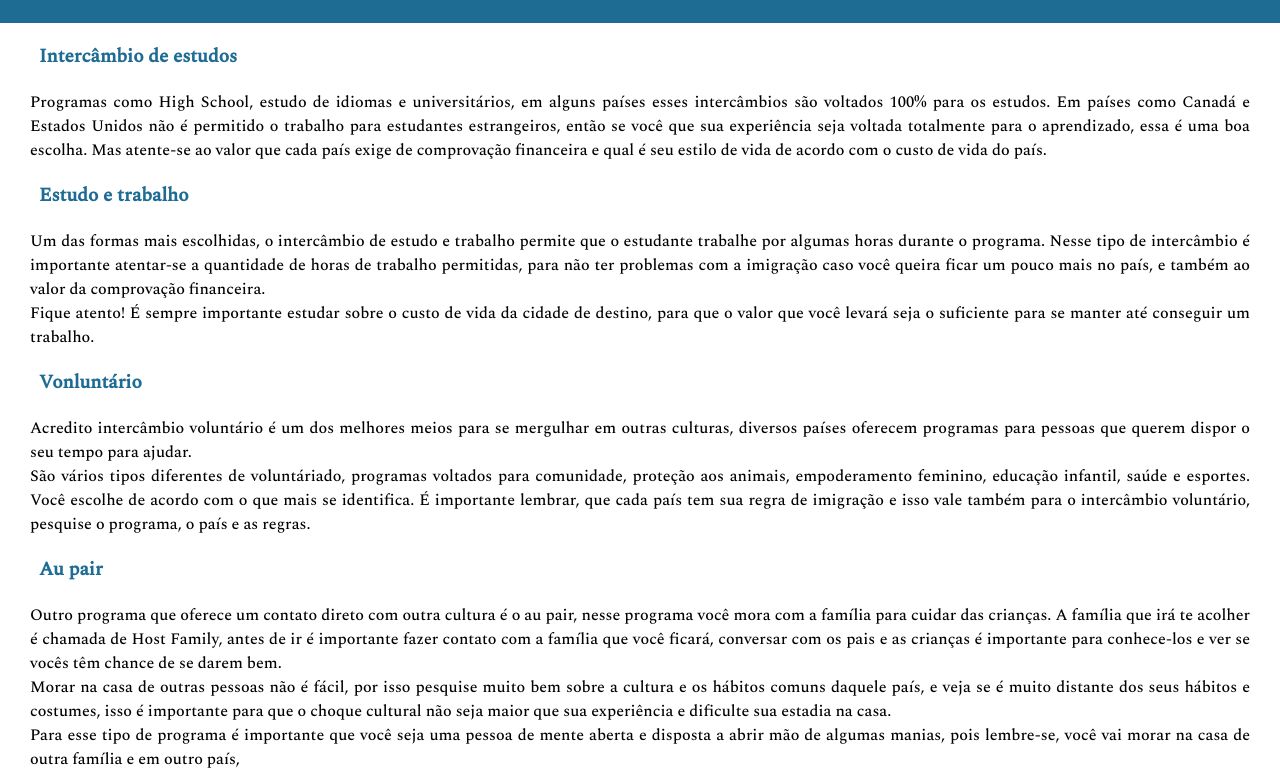
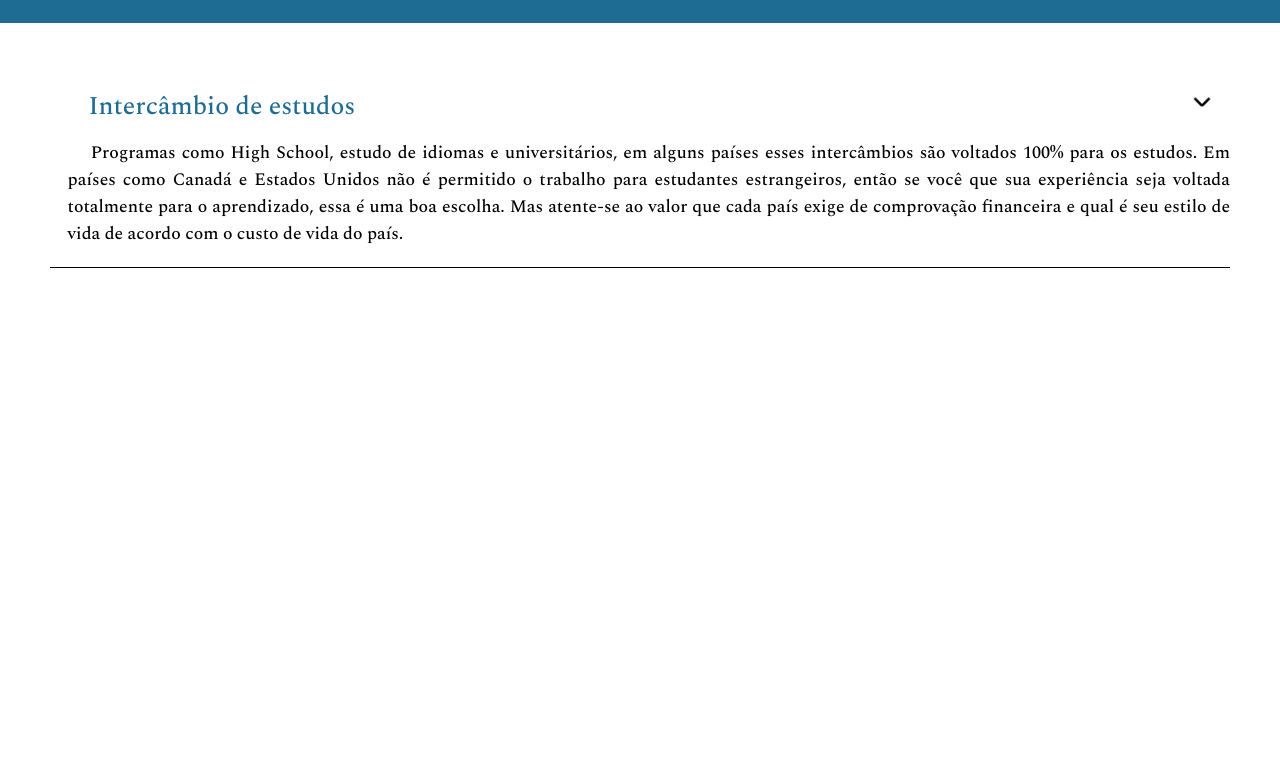
Before and after one commit to TaisaBraga/google-sites-project, a plain HTML site: page index.html in a window 1280 px wide. Shown: the part 591-1362 px from the top of the page. After the commit the page ends 909 px from the top, so only its background shows below. Drawn offline with nearby package versions, Linux system fonts and the light colour scheme.

Commit message:
Add first type of exchange program

```diff
--- a/index.html
+++ b/index.html
@@ -5,6 +5,7 @@
     <meta http-equiv="X-UA-Compatible" content="IE=edge" />
     <meta name="viewport" content="width=device-width, initial-scale=1.0" />
     <title>Hello Wolrd</title>
+    <script src="script.js" defer></script>
     <link rel="icon" type="image/png" sizes="32x32" href="img/earth.ico" />
     <link rel="stylesheet" href="styles/header.css" />
     <link rel="stylesheet" href="styles/home.css" />
@@ -35,70 +36,21 @@
     </div>
     <div class="exchange-descript">
       <h2>E quais as diferenças dos tipos de intercâmbio?</h2>
-      <h3>Intercâmbio de estudos</h3>
-
-      <p>
-        Programas como High School, estudo de idiomas e universitários, em
-        alguns países esses intercâmbios são voltados 100% para os estudos. Em
-        países como Canadá e Estados Unidos não é permitido o trabalho para
-        estudantes estrangeiros, então se você que sua experiência seja voltada
-        totalmente para o aprendizado, essa é uma boa escolha. Mas atente-se ao
-        valor que cada país exige de comprovação financeira e qual é seu estilo
-        de vida de acordo com o custo de vida do país.
-      </p>
-
-      <h3>Estudo e trabalho</h3>
-      <p>
-        Um das formas mais escolhidas, o intercâmbio de estudo e trabalho
-        permite que o estudante trabalhe por algumas horas durante o programa.
-        Nesse tipo de intercâmbio é importante atentar-se a quantidade de horas
-        de trabalho permitidas, para não ter problemas com a imigração caso você
-        queira ficar um pouco mais no país, e também ao valor da comprovação
-        financeira.
-      </p>
-      <p>
-        Fique atento! É sempre importante estudar sobre o custo de vida da
-        cidade de destino, para que o valor que você levará seja o suficiente
-        para se manter até conseguir um trabalho.
-      </p>
-
-      <h3>Vonluntário</h3>
-
-      <p>
-        Acredito intercâmbio voluntário é um dos melhores meios para se
-        mergulhar em outras culturas, diversos países oferecem programas para
-        pessoas que querem dispor o seu tempo para ajudar.
-      </p>
-      <p>
-        São vários tipos diferentes de voluntáriado, programas voltados para
-        comunidade, proteção aos animais, empoderamento feminino, educação
-        infantil, saúde e esportes. Você escolhe de acordo com o que mais se
-        identifica. É importante lembrar, que cada país tem sua regra de
-        imigração e isso vale também para o intercâmbio voluntário, pesquise o
-        programa, o país e as regras.
-      </p>
-
-      <h3>Au pair</h3>
-      <p>
-        Outro programa que oferece um contato direto com outra cultura é o au
-        pair, nesse programa você mora com a família para cuidar das crianças. A
-        família que irá te acolher é chamada de Host Family, antes de ir é
-        importante fazer contato com a família que você ficará, conversar com os
-        pais e as crianças é importante para conhece-los e ver se vocês têm
-        chance de se darem bem.
-      </p>
-      <p>
-        Morar na casa de outras pessoas não é fácil, por isso pesquise muito bem
-        sobre a cultura e os hábitos comuns daquele país, e veja se é muito
-        distante dos seus hábitos e costumes, isso é importante para que o
-        choque cultural não seja maior que sua experiência e dificulte sua
-        estadia na casa.
-      </p>
-      <p>
-        Para esse tipo de programa é importante que você seja uma pessoa de
-        mente aberta e disposta a abrir mão de algumas manias, pois lembre-se,
-        você vai morar na casa de outra família e em outro país,
-      </p>
+      <div class="container-one">
+        <h3 class="study-exchange" id="title">
+          Intercâmbio de estudos
+          <img src="./img/seta.png" id="icon" />
+        </h3>
+        <p class="study-exchange-text" id="textOff">
+          Programas como High School, estudo de idiomas e universitários, em
+          alguns países esses intercâmbios são voltados 100% para os estudos. Em
+          países como Canadá e Estados Unidos não é permitido o trabalho para
+          estudantes estrangeiros, então se você que sua experiência seja
+          voltada totalmente para o aprendizado, essa é uma boa escolha. Mas
+          atente-se ao valor que cada país exige de comprovação financeira e
+          qual é seu estilo de vida de acordo com o custo de vida do país.
+        </p>
+      </div>
     </div>
   </body>
 </html>
--- /dev/null
+++ b/script.js
@@ -0,0 +1,17 @@
+const title = document.getElementById('title')
+const textOff = document.getElementById('textOff')
+const icon = document.querySelector('#icon')
+
+let isVisible = true
+
+title.onclick = () => {
+  if (isVisible) {
+    textOff.style.display = 'block'
+    icon.style.transform = 'rotate(0deg)'
+    isVisible = false
+  } else {
+    textOff.style.display = 'none'
+    icon.style.transform = 'rotate(180deg)'
+    isVisible = true
+  }
+}
--- a/styles/descript.css
+++ b/styles/descript.css
@@ -7,17 +7,35 @@
   text-align: center;
 }
 
-.exchange-descript > h3 {
-  color: #1e6c93;
-  font-family: 'Spectral', serif;
-  font-size: 1.1875em;
-  margin: 0 20px;
-  padding: 1em;
+.container-one{
+  border-bottom: 1px solid black;;
+  margin: 50px;
 }
 
-.exchange-descript > p {
+#icon{
+  float: right;
+  justify-content: space-between;
+  max-width: 1.875rem;
+
+}
+
+.study-exchange{
+  color: #1e6c93;
+  cursor: pointer;
   font-family: 'Spectral', serif;
-  font-size: 1em;
-  margin: 0 30px 0 30px;
+  font-size: 1.6rem;
+  font-weight: lighter;
+  margin: 2em 0 0 1em;
+  padding: 0.5em;
+  position: relative;
+
+}
+
+.study-exchange-text{
+  font-family: 'Spectral', serif;
+  font-size: 1.1rem;
+  margin: 0 0 0 1em;
+  padding-bottom: 1.25rem;
   text-align: justify;
+  text-indent: 2%;
 }
```
Also changed, not shown: dropdown.txt (added), img/seta.png (added).
